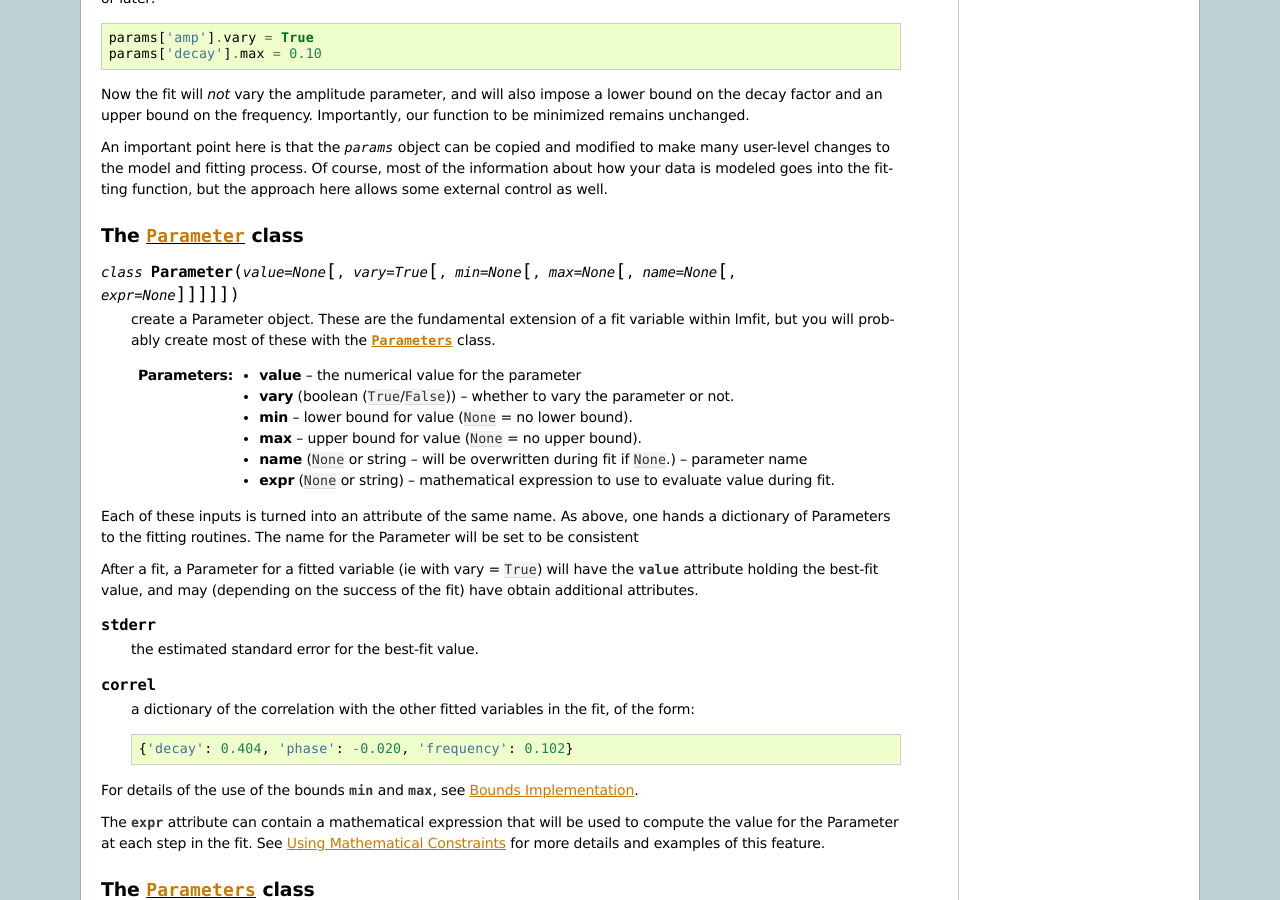
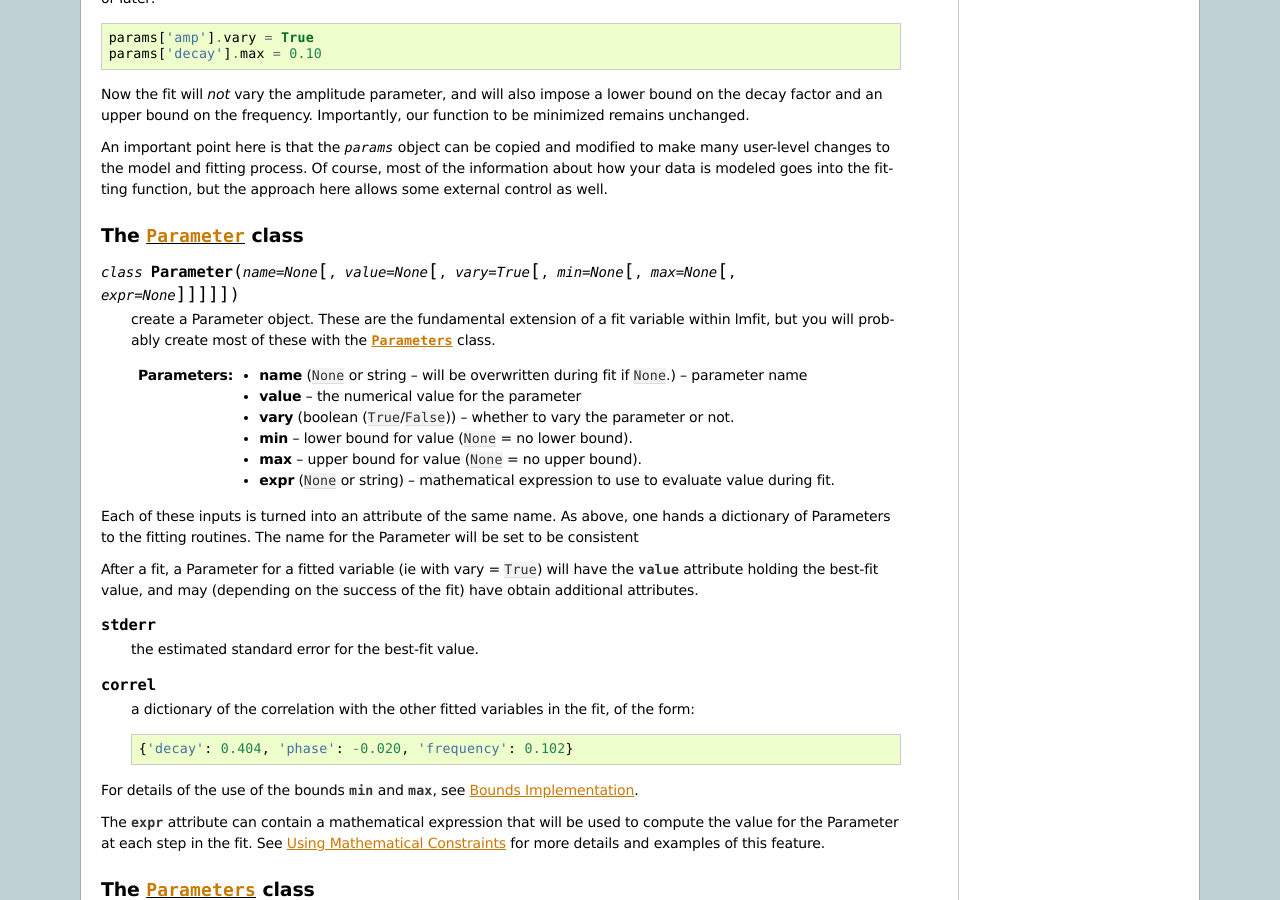
Before and after one commit to lmfit/lmfit-py, a Sphinx documentation site: the page built from doc/parameters.rst, in a window 1280 px wide and 900 px high, scrolled down 1790 px. Built offline with Sphinx 7.4.7, drawn with Linux system fonts in a browser that asks for light colours; formulas are drawn with MathJax 3; the version number is read from the project's files by our own code.

```diff
--- a/doc/parameters.rst
+++ b/doc/parameters.rst
@@ -144,20 +144,19 @@ well.
 The :class:`Parameter` class
 ========================================
 
-.. class:: Parameter(value=None[, vary=True[, min=None[, max=None[, name=None[, expr=None]]]]])
+.. class:: Parameter(name=None[, value=None[, vary=True[, min=None[, max=None[, expr=None]]]]])
 
    create a Parameter object.  These are the fundamental extension of a fit
    variable within lmfit, but you will probably create most of these with
    the :class:`Parameters` class.
 
+   :param name: parameter name
+   :type name: ``None`` or string -- will be overwritten during fit if ``None``.
    :param value: the numerical value for the parameter
    :param vary:  whether to vary the parameter or not.
    :type vary:  boolean (``True``/``False``)
    :param min:  lower bound for value (``None`` = no lower bound).
    :param max:  upper bound for value (``None`` = no upper bound).
-
-   :param name: parameter name
-   :type name: ``None`` or string -- will be overwritten during fit if ``None``.
    :param expr:  mathematical expression to use to evaluate value during fit.
    :type expr: ``None`` or string
 
```
